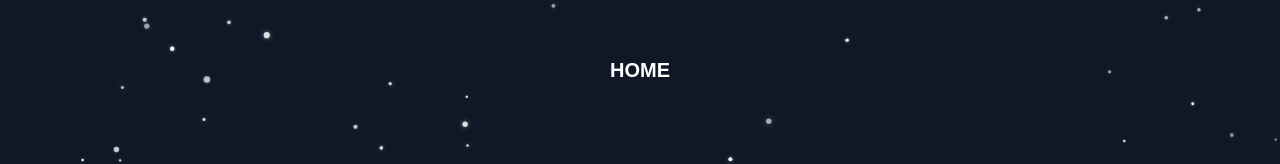
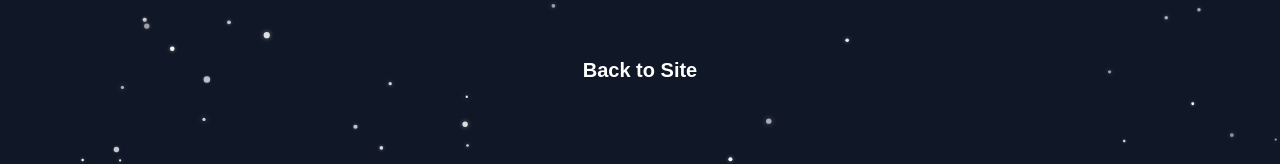
Before and after one commit to reversoz/laotransformation, a Next.js app: page / in a window 1280 px wide. Shown: the top 164 px of the page. Built offline with nearby package versions, Linux system fonts and the light colour scheme.

Commit message:
change home into back to site

```diff
--- a/src/components/Header.js
+++ b/src/components/Header.js
@@ -11,11 +11,11 @@ export default function Header() {
       <nav className="container mx-auto px-6 py-4">
         <div className="flex justify-center gap-12">
           <Link
-            href="/"
+            href="https://www.reversoz.com/"
             className={`text-xl font-bold transition-colors duration-300 ${
               pathname === "/" ? "text-white" : "text-gray-400 hover:text-white"
             }`}>
-            HOME
+            Back to Site
           </Link>
         </div>
       </nav>
```
